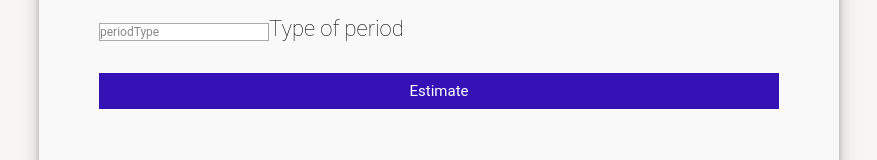
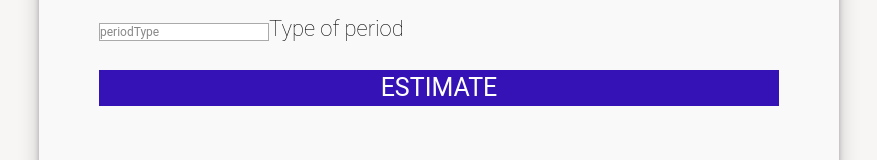
Before and after one commit to suhade/assest, a React (Create React App) app: page / in a window 1280 px wide. Shown: the part 606-766 px from the top of the page, without its empty margins (201-1078 px from the left). Built offline with nearby package versions, Linux system fonts and the light colour scheme.

Commit message:
assestrment

```diff
--- a/src/App.css
+++ b/src/App.css
@@ -97,11 +97,11 @@ fieldset {
   color: #FFF;
   margin: 0 0 5px;
   padding: 10px;
-  font-size: 15px;
+  font-size: 25px;
 }
 
 #contact button[type="submit"]:hover {
-  background:#ffffff;
+  background:#aabb0f;
   -webkit-transition: background 0.3s ease-in-out;
   -moz-transition: background 0.3s ease-in-out;
   transition: background-color 0.3s ease-in-out;
--- a/src/App.js
+++ b/src/App.js
@@ -32,7 +32,7 @@ function App() {
             <label for="data-period-type">Type of period</label>
           </fieldset>
           <fieldset>
-            <button name="submit" type="submit" id="contact-submit" data="data-goestimate" data-submit="...Sending">Estimate
+            <button name="submit" type="submit" id="contact-submit" data="data-goestimate" data-submit="...Sending">ESTIMATE
 </button>
           </fieldset>
 
```
